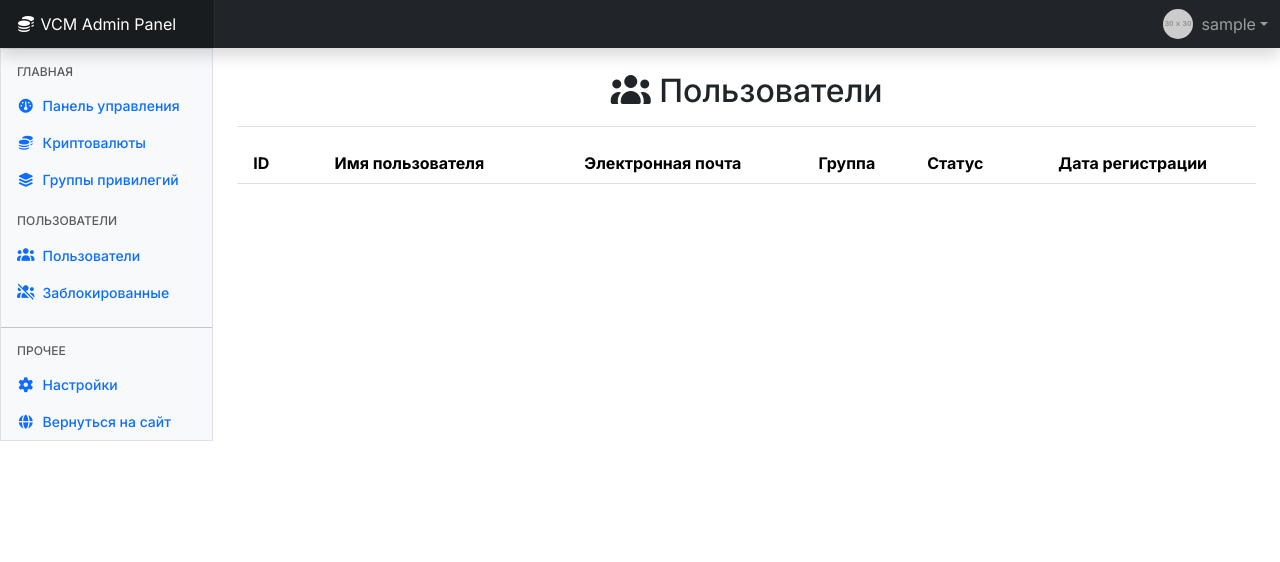
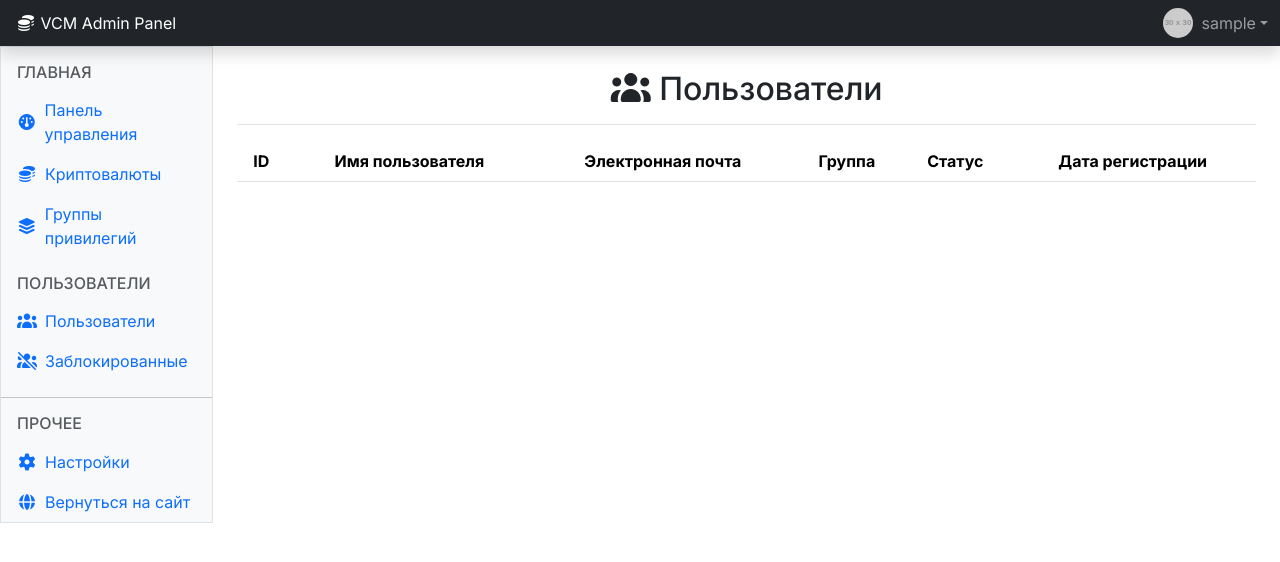
Before and after one commit to mohovikov/virtual-crypto-mining, a Flask app: page /admin/users in a window 1280 px wide. Shown: the top 562 px of the page. Run offline with Flask 3, Linux system fonts and the light colour scheme; the visitor is signed in with stand-in values (Sample User, id 1); data comes from the database, SQL or seed files in the repository; grey boxes labelled with a size stand in for pictures from a placeholder-image service; data that the repository does not hold is empty; some libraries are stand-ins or nearby versions.

Commit message:
Общий css

```diff
--- a/static/css/style.css
+++ b/static/css/style.css
@@ -3,46 +3,3 @@
 body {
   font-family: "Inter", sans-serif;
 }
-
-/*
- * Sidebar
- */
-
-@media (min-width: 768px) {
-  .sidebar .offcanvas-lg {
-    position: -webkit-sticky;
-    position: sticky;
-    top: 48px;
-  }
-  .navbar-search {
-    display: block;
-  }
-}
-
-.sidebar .nav-link {
-  font-size: .875rem;
-  font-weight: 500;
-}
-
-.sidebar .nav-link.active {
-  color: #2470dc;
-}
-
-.sidebar-heading {
-  font-size: .75rem;
-}
-
-/*
- * Navbar
- */
-
-.navbar-brand {
-  padding-top: .75rem;
-  padding-bottom: .75rem;
-  background-color: rgba(0, 0, 0, .25);
-  box-shadow: inset -1px 0 0 rgba(0, 0, 0, .25);
-}
-
-.navbar .form-control {
-  padding: .75rem 1rem;
-}
```
